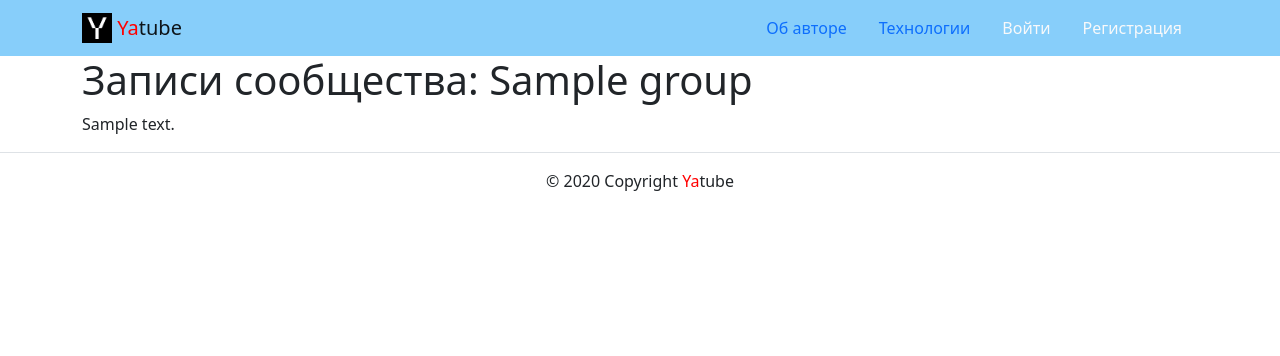
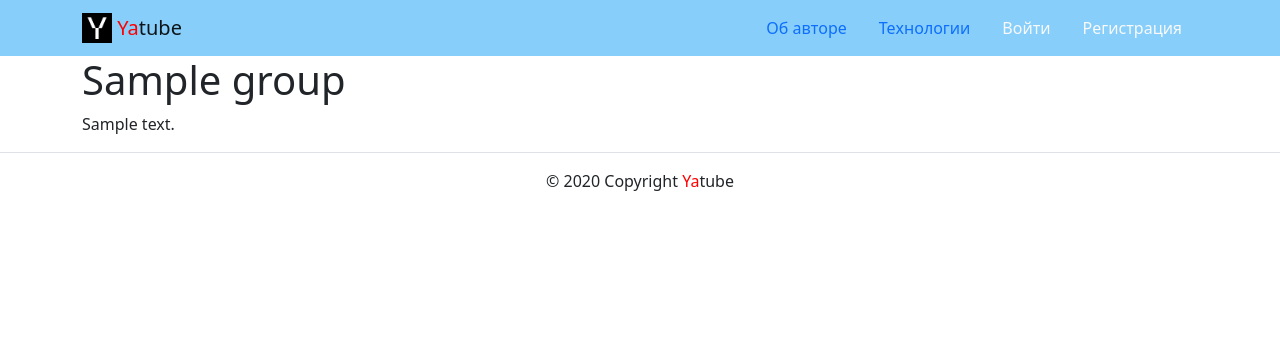
Before and after one commit to mnavicki20/hw03_forms, a Django app: template yatube/templates/posts/group_list.html in a window 1280 px wide. Shown: the top 356 px of the page. Run offline with Django 3.2, Linux system fonts and the light colour scheme; the template is opened without the code that fills it: most values are stand-ins (such as "Sample title", 1, 10 or a date in 2020); some libraries are stand-ins or nearby versions.

Commit message:
Решена ошибка редактирования шаблона group_list.html

```diff
--- a/yatube/posts/views.py
+++ b/yatube/posts/views.py
@@ -21,7 +21,7 @@ def index(request):
 
 def group_posts(request, slug):
     group = get_object_or_404(Group, slug=slug)
-    posts = Post.objects.all()
+    posts = Post.objects.filter(group=group).all()
     paginator = Paginator(posts, 10)
     page_number = request.GET.get('page')
     page_obj = paginator.get_page(page_number)
--- a/yatube/templates/posts/group_list.html
+++ b/yatube/templates/posts/group_list.html
@@ -7,7 +7,7 @@
 {% block content %}
 <main>
   <div class="container">
-    <h1>Записи сообщества: {{ group.title }}</h1>
+    <h1>{{ group }}</h1>
     {% if group.description %}
       <p>{{ group.description }}</p>
     {% endif %}
```
